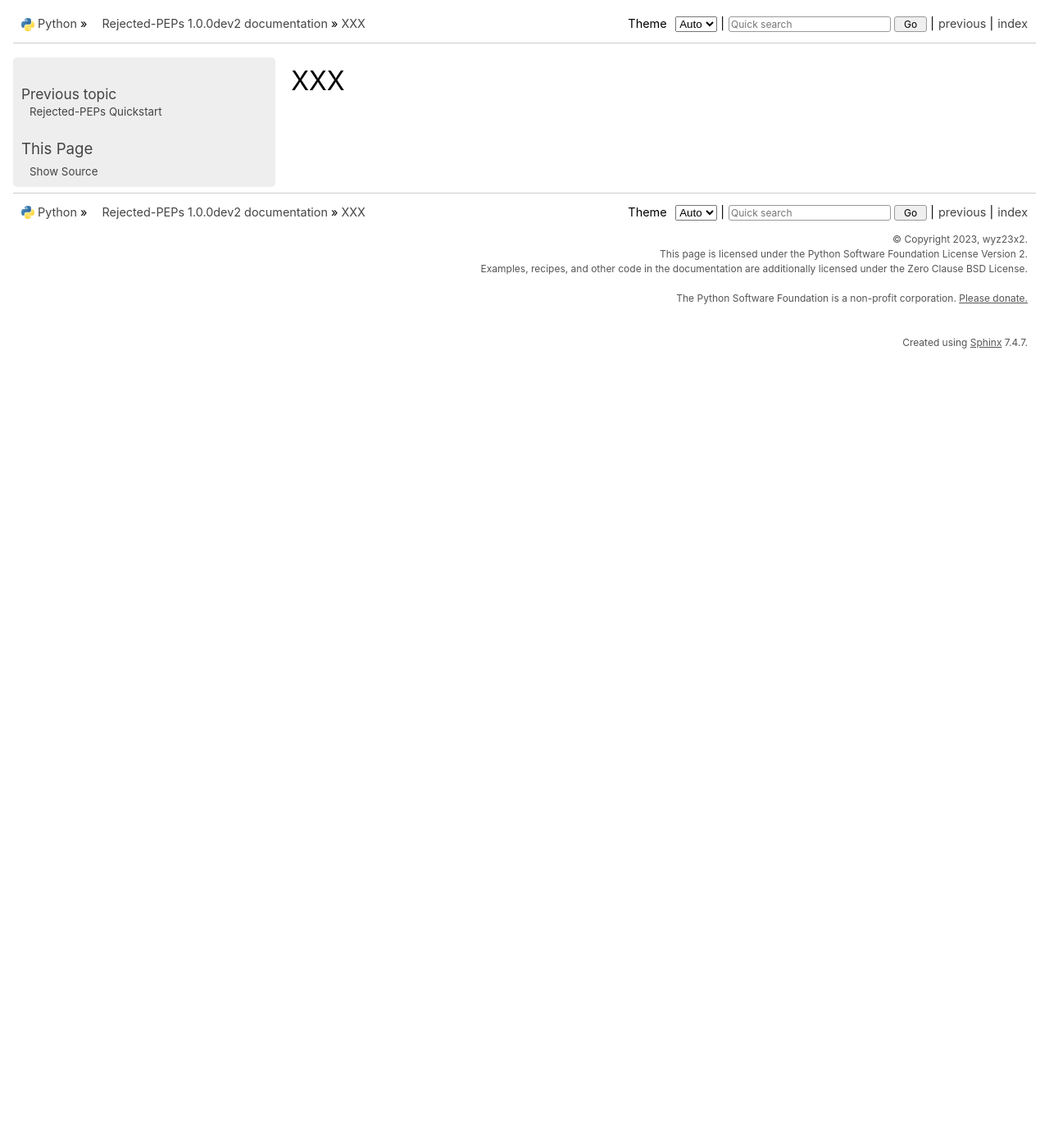
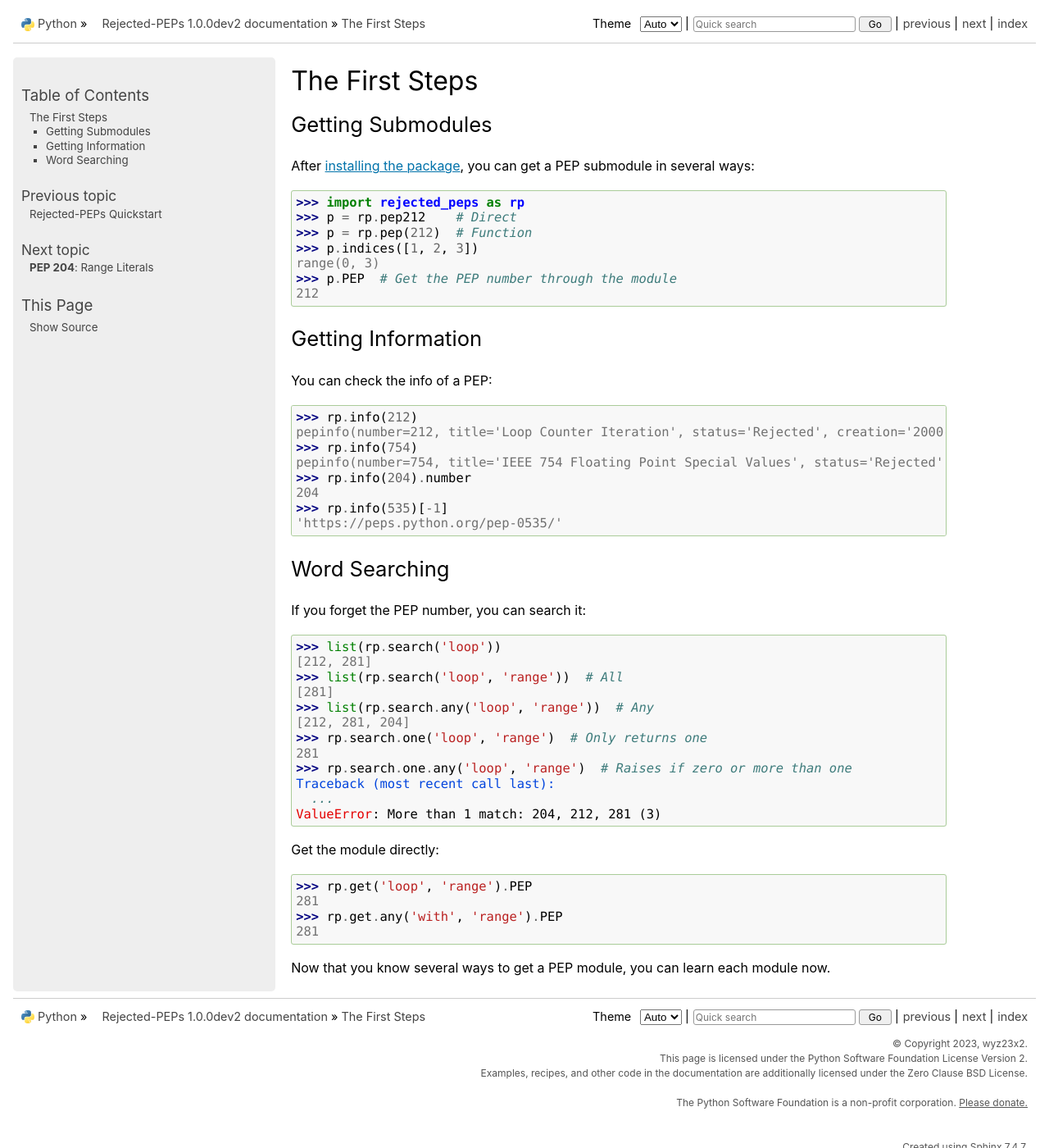
Before and after one commit to wyz23x2/rejected-peps, a Sphinx documentation site: the page built from docs/guides/init.rst, in a window 1280 px wide and 1400 px high. Shown: the whole window at 82% size. Built offline with Sphinx 7.4.7, drawn with Linux system fonts in a browser that asks for light colours.

Commit message:
Update docs

```diff
--- a/docs/guides/init.rst
+++ b/docs/guides/init.rst
@@ -1,3 +1,53 @@
-========
-XXX
-========
+================
+The First Steps
+================
+Getting Submodules
+-------------------
+After `installing the package <../quickstart.html>`_, you can get a PEP submodule in several ways::
+
+    >>> import rejected_peps as rp
+    >>> p = rp.pep212    # Direct
+    >>> p = rp.pep(212)  # Function
+    >>> p.indices([1, 2, 3])
+    range(0, 3)
+    >>> p.PEP  # Get the PEP number through the module
+    212
+
+Getting Information
+---------------------
+You can check the info of a PEP::
+
+    >>> rp.info(212)
+    pepinfo(number=212, title='Loop Counter Iteration', status='Rejected', creation='2000-08-22', url='https://peps.python.org/pep-0212/')
+    >>> rp.info(754)
+    pepinfo(number=754, title='IEEE 754 Floating Point Special Values', status='Rejected', creation='2003-03-28', url='https://peps.python.org/pep-0754/')
+    >>> rp.info(204).number
+    204
+    >>> rp.info(535)[-1]
+    'https://peps.python.org/pep-0535/'
+
+Word Searching
+----------------
+If you forget the PEP number, you can search it::
+
+    >>> list(rp.search('loop'))
+    [212, 281]
+    >>> list(rp.search('loop', 'range'))  # All
+    [281]
+    >>> list(rp.search.any('loop', 'range'))  # Any
+    [212, 281, 204]
+    >>> rp.search.one('loop', 'range')  # Only returns one
+    281
+    >>> rp.search.one.any('loop', 'range')  # Raises if zero or more than one
+    Traceback (most recent call last):
+      ...
+    ValueError: More than 1 match: 204, 212, 281 (3)
+
+Get the module directly::
+
+    >>> rp.get('loop', 'range').PEP
+    281
+    >>> rp.get.any('with', 'range').PEP
+    281
+
+Now that you know several ways to get a PEP module, you can learn each module now.
--- a/docs/quickstart.rst
+++ b/docs/quickstart.rst
@@ -51,3 +51,5 @@ Access :attr:`SUPPORTED` to get a frozenset of PEPs supported::
 
     >> print(*sorted(rp.SUPPORTED), sep=', ')
     204, 211, 212, 259, 265, 276, 281, 294, 303, 313, 326, 335, 336, 349, 351, 416, 535, 559, 754, 3140
+
+Now continue on to exploring the root package `here <./guides/init.html>`_.
--- a/rejected_peps/__init__.py
+++ b/rejected_peps/__init__.py
@@ -83,8 +83,11 @@ def _search_any(*s, strict: bool = False) -> _Gen:
 
     If `strict=True` (default False), the search is case sensitive.
     """
+    yielded = set()
     for i in _chain.from_iterable(search(x, strict=strict) for x in s):
-        yield i
+        if i not in yielded:
+            yield i
+            yielded.add(i)
 search.any = _search_any
 
 @_lc(maxsize=64, typed=True)
```
Also changed, not shown: docs/guides/pep204.rst (added, +19 -0 lines).
